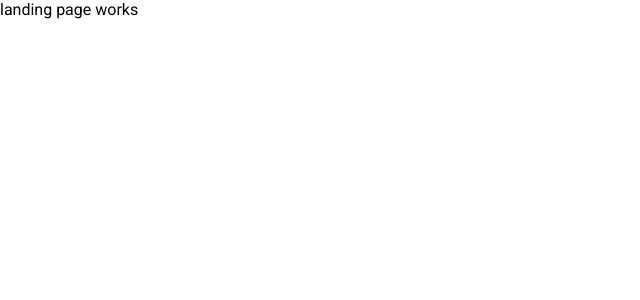
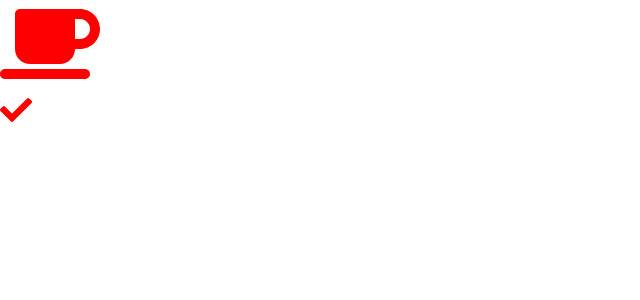
Before and after one commit to UnknownVII/digital-marketing-site, an Angular app: page /landing-page in a window 1280 px wide. Shown: the top 300 px of the page, without its empty margins (0-640 px from the left). Built offline with nearby package versions, Linux system fonts and the light colour scheme.

Commit message:
Added font awesome local and modular approach support

```diff
--- a/package.json
+++ b/package.json
@@ -20,6 +20,10 @@
     "@angular/platform-browser": "^19.0.0",
     "@angular/platform-browser-dynamic": "^19.0.0",
     "@angular/router": "^19.0.0",
+    "@fortawesome/angular-fontawesome": "^1.0.0",
+    "@fortawesome/free-brands-svg-icons": "^6.7.1",
+    "@fortawesome/free-regular-svg-icons": "^6.7.1",
+    "@fortawesome/free-solid-svg-icons": "^6.7.1",
     "rxjs": "~7.8.0",
     "tslib": "^2.3.0",
     "zone.js": "~0.15.0"
--- a/src/app/app.module.ts
+++ b/src/app/app.module.ts
@@ -7,6 +7,7 @@ import { HttpClientModule } from '@angular/common/http';
 import { DatePipe } from '@angular/common';
 import { LazyLoadImageDirective } from './directives/lazy-load-image/lazy-load-image.directive';
 import { BrowserModule } from '@angular/platform-browser';
+import { FontAwesomeModule } from '@fortawesome/angular-fontawesome';
 
 @NgModule({
   declarations: [AppComponent, LazyLoadImageDirective],
@@ -16,6 +17,7 @@ import { BrowserModule } from '@angular/platform-browser';
     SharedModule,
     HttpClientModule,
     LandingPageModule,
+    FontAwesomeModule,
   ],
   providers: [DatePipe],
   bootstrap: [AppComponent],
--- a/src/app/pages/landing-page/landing-page.component.html
+++ b/src/app/pages/landing-page/landing-page.component.html
@@ -1,2 +1,3 @@
 <app-loader></app-loader>
-<div>landing page works</div>
+<div><fa-icon class="test" [icon]="faCoffee"></fa-icon></div>
+<div><i class="fas fa-check"></i></div>
--- a/src/app/pages/landing-page/landing-page.component.scss
+++ b/src/app/pages/landing-page/landing-page.component.scss
@@ -0,0 +1,16 @@
+.fa-check {
+  font-size: 2rem;
+  color: red;
+  aspect-ratio: 1;
+}
+
+.test {
+  color: blue;
+  font-size: 2rem;
+  &:hover {
+    font-size: 5rem;
+    color: red;
+  }
+  transition: all 250ms ease-in-out;
+  cursor: pointer;
+}
--- a/src/app/pages/landing-page/landing-page.component.ts
+++ b/src/app/pages/landing-page/landing-page.component.ts
@@ -1,9 +1,11 @@
 import { Component } from '@angular/core';
-
+import { faCoffee } from '@fortawesome/free-solid-svg-icons';
 @Component({
   selector: 'app-landing-page',
   templateUrl: './landing-page.component.html',
   styleUrls: ['./landing-page.component.scss'],
   standalone: false,
 })
-export class LandingPageComponent {}
+export class LandingPageComponent {
+  faCoffee = faCoffee;
+}
--- a/src/app/shared/shared.module.ts
+++ b/src/app/shared/shared.module.ts
@@ -27,6 +27,7 @@ import { PopUpComponent } from './components/pop-up/pop-up.component';
 import { PopUpService } from '../services/pop-up/pop-up.service';
 import { CustomDateAdapter } from './adapters/custom-date-adapter';
 import { MatMenuModule } from '@angular/material/menu';
+import { FontAwesomeModule } from '@fortawesome/angular-fontawesome';
 
 const COMPONENTS: any = [
   PageNotFoundComponent,
@@ -47,6 +48,7 @@ const MODULES: any = [
   CommonModule,
   FormsModule,
   ReactiveFormsModule,
+  FontAwesomeModule,
   HttpClientModule,
 ];
 const PIPES: any = [
--- a/src/index.html
+++ b/src/index.html
@@ -1,11 +1,17 @@
-<!doctype html>
+<!DOCTYPE html>
 <html lang="en">
   <head>
-  <meta charset="utf-8">
+    <meta charset="utf-8" />
     <title>DigitalMarketingSite</title>
-  <base href="/">
-  <meta name="viewport" content="width=device-width, initial-scale=1">
-  <link rel="icon" type="image/x-icon" href="favicon.ico">
+    <base href="/" />
+    <meta name="viewport" content="width=device-width, initial-scale=1" />
+    <link rel="icon" type="image/x-icon" href="favicon.ico" />
+    <link
+      rel="stylesheet"
+      href="https://use.fontawesome.com/releases/v5.2.0/css/all.css"
+      integrity="sha384-hWVjflwFxL6sNzntih27bfxkr27PmbbK/iSvJ+a4+0owXq79v+lsFkW54bOGbiDQ"
+      crossorigin="anonymous"
+    />
   </head>
   <body>
     <app-root></app-root>
```
Also changed, not shown: 1 other file (tests, documents, lock files or other folders). Lines whose indentation alone changed are shown as unchanged.
